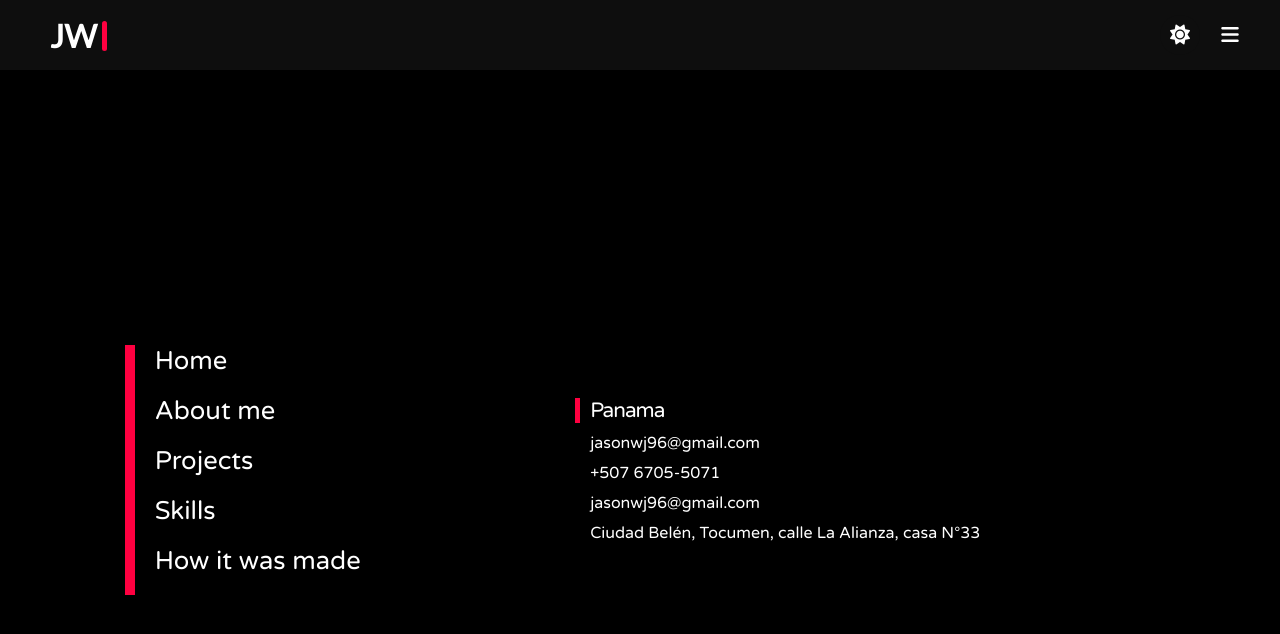
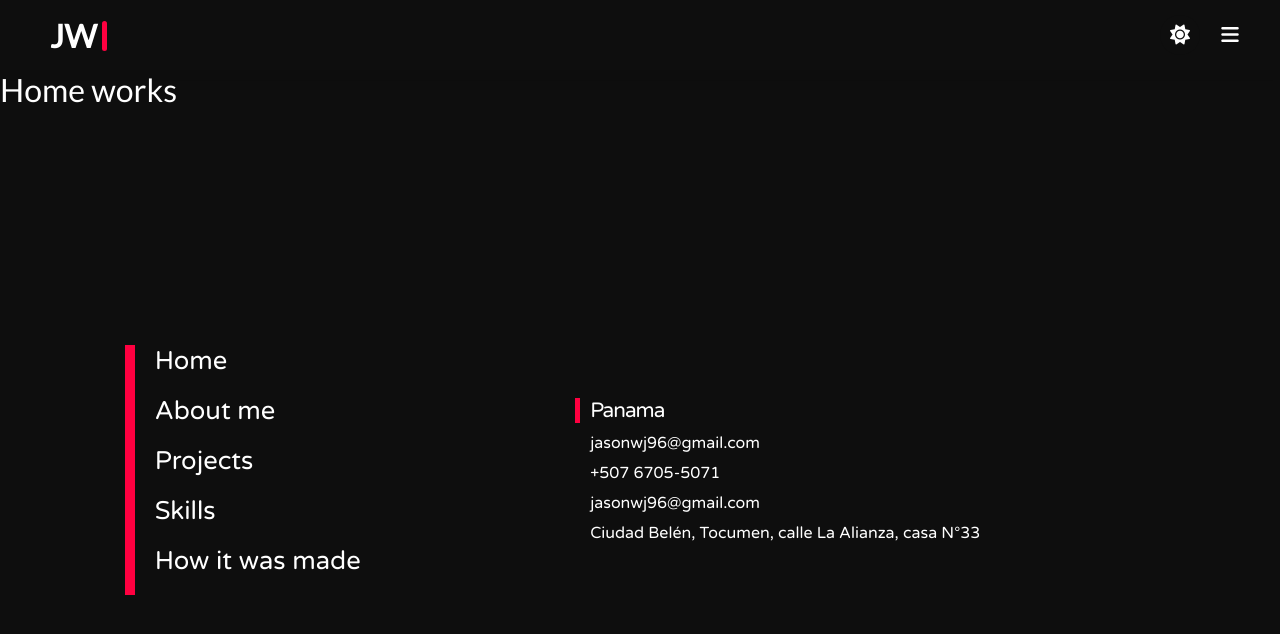
Before and after one commit to jasonwj96/portfolio, a React (Create React App) app: page / in a window 1280 px wide. Shown: the top 634 px of the page. Built offline with nearby package versions, Linux system fonts and the light colour scheme.

Commit message:
Menu animation plays in reverse

```diff
--- a/src/components/navbar.jsx
+++ b/src/components/navbar.jsx
@@ -4,7 +4,7 @@
 
 const Navbar = () => {
   const [darkTheme, setDarkTheme] = useState(true);
-  const [toggleMenu, setToggleMenu] = useState(true);
+  const [toggleMenu, setToggleMenu] = useState(false);
 
   useEffect(() => {
     const parent = document.getElementById("navbar-container").parentElement;
@@ -21,12 +21,16 @@
 
     if (toggleMenu) {
       bars[0].style.animationName = "expandOverlay";
+      bars[0].style.animationDelay = "0s";
       bars[1].style.animationName = "expandOverlay";
       bars[2].style.animationName = "expandOverlay";
+      bars[2].style.animationDelay = "0.5s";
     } else {
       bars[0].style.animationName = "collapseOverlay";
+      bars[0].style.animationDelay = "0.5s";
       bars[1].style.animationName = "collapseOverlayReverse";
       bars[2].style.animationName = "collapseOverlay";
+      bars[2].style.animationDelay = "0s";
     }
   }, [toggleMenu]);
 
@@ -54,9 +58,9 @@
         </button>
         <button id="menu-btn" onClick={expandMenu}>
           {toggleMenu ? (
+            <i className="fas fa-times" />
+          ) : (
             <i className="fas fa-bars" />
-          ) : (
-            <i className="fas fa-times" />
           )}
         </button>
       </div>
--- a/src/components/navbar.scss
+++ b/src/components/navbar.scss
@@ -120,16 +120,8 @@
     margin: 70px 0 0 0;
     overflow: hidden;
 
-    .overlay-bar:nth-child(1) {
-      animation-delay: 0ms;
-    }
-
     .overlay-bar:nth-child(2) {
       animation-delay: 300ms;
-    }
-
-    .overlay-bar:nth-child(3) {
-      animation-delay: 500ms;
     }
 
     .overlay-bar {
```
